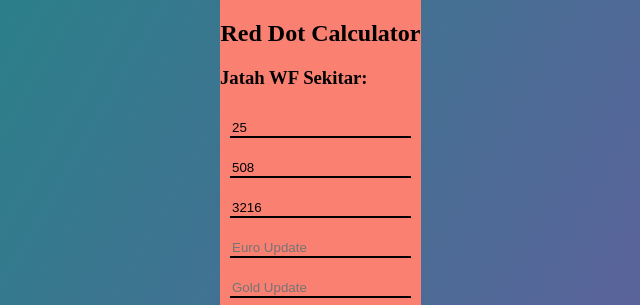
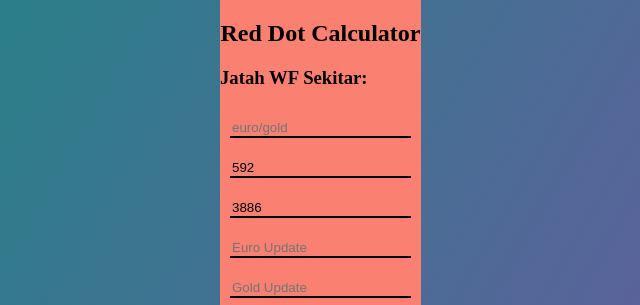
Before and after one commit to afrandormd/red-dot-calculator.github.io, a plain HTML site: page index.html in a window 1280 px wide. Shown: the top 305 px of the page, 30-670 px from the left. Drawn offline with Linux system fonts and the light colour scheme.

Commit message:
update value RD

```diff
--- a/index.html
+++ b/index.html
@@ -15,13 +15,13 @@
     </h3>
     <form action="">
         <div class="num_field">
-            <input type="number" name="" id="euro_per_gold" placeholder="euro/gold" value="25">
+            <input type="number" name="" id="euro_per_gold" placeholder="euro/gold" value="25,7">
         </div>
         <div class="num_field">
-            <input type="number" name="" id="euro_old" placeholder="Euro Old" value="508">
+            <input type="number" name="" id="euro_old" placeholder="Euro Old" value="592">
         </div>
         <div class="num_field">
-            <input type="number" name="" id="gold_old" placeholder="Gold Old" value="3216">
+            <input type="number" name="" id="gold_old" placeholder="Gold Old" value="3886">
         </div>
         <div class="num_field">
             <input type="number" name="" id="euro_update" placeholder="Euro Update">
```
